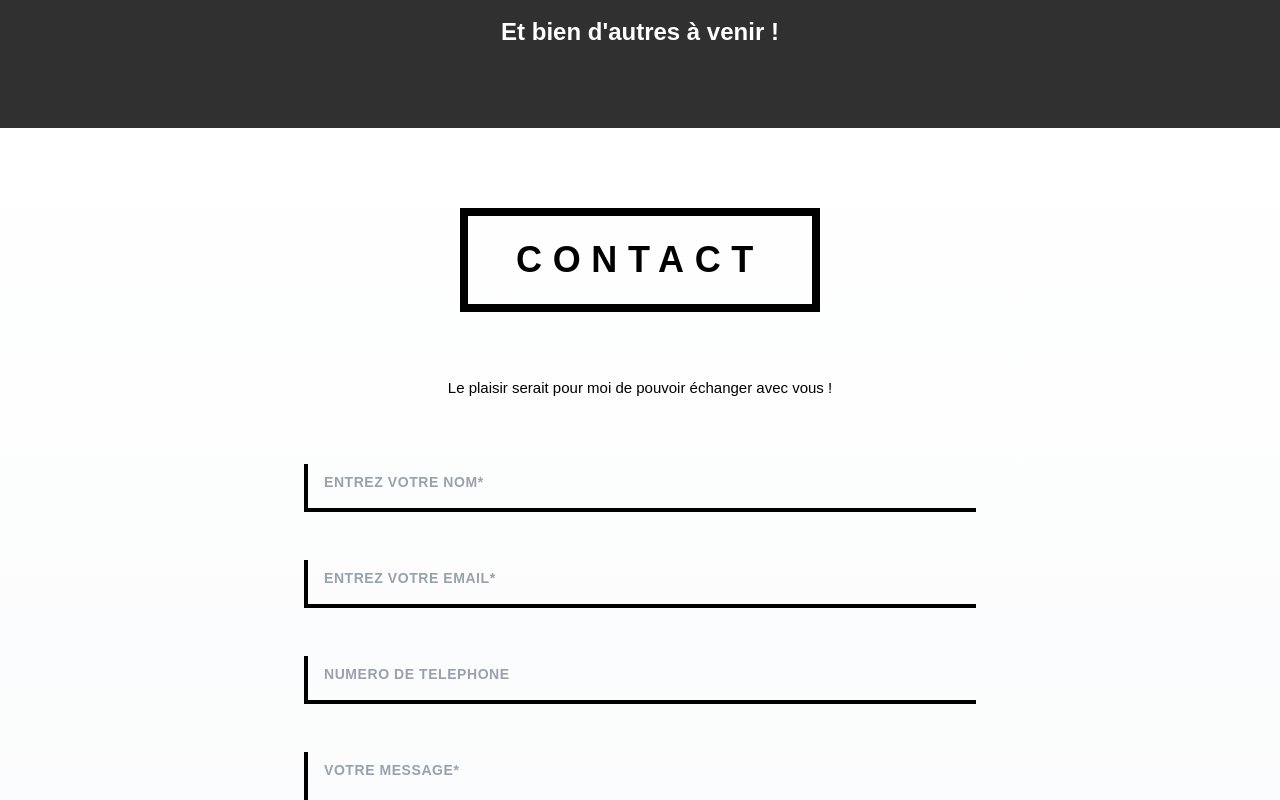
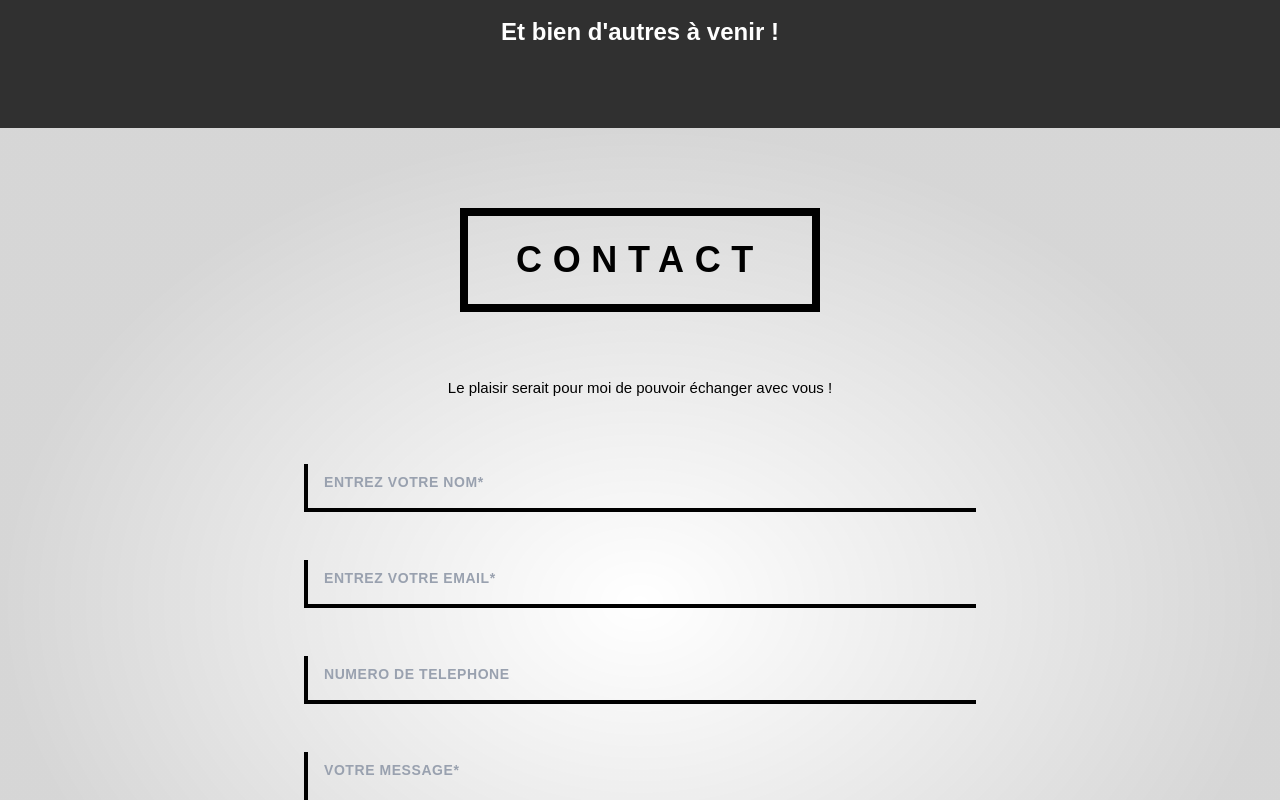
Before and after one commit to remythai/portfolio, a Next.js app: page / in a window 1280 px wide. Shown: the part 7800-8600 px from the top of the page. Built offline with nearby package versions, Linux system fonts and the light colour scheme.

Commit message:
fix: bg color contact formsection

```diff
--- a/src/components/sections/ContactFormSection.tsx
+++ b/src/components/sections/ContactFormSection.tsx
@@ -51,7 +51,12 @@ export const ContactFormSection = (): JSX.Element => {
   };
 
   return (
-    <section className="relative w-full min-h-screen py-12 md:py-16 lg:py-20 px-4 sm:px-6 lg:px-8 overflow-hidden bg-gradient-to-b from-white to-gray-50">
+    <section
+      className="relative w-full min-h-screen py-12 md:py-16 lg:py-20 px-4 sm:px-6 lg:px-8 overflow-hidden"
+      style={{
+        background: 'radial-gradient(50% 50% at 50% 50%, rgba(26, 21, 21, 0.00) 0%, rgba(1, 1, 1, 0.16) 100%), #FFF'
+      }}
+    >
       <div className="w-full flex justify-center mb-12 md:mb-16">
         <div className="relative border-4 md:border-8 border-solid border-black px-8 md:px-12 py-4 md:py-6">
           <h2 className="font-montserrat font-bold text-black text-2xl sm:text-3xl md:text-4xl text-center tracking-[8px] md:tracking-[10.66px]">
```
